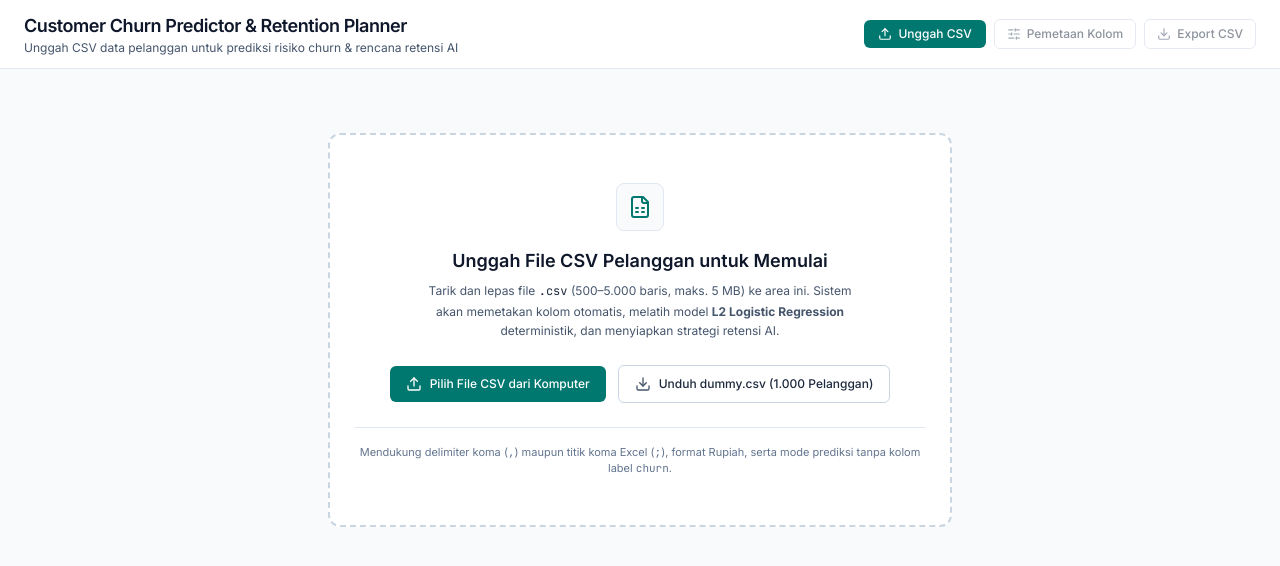
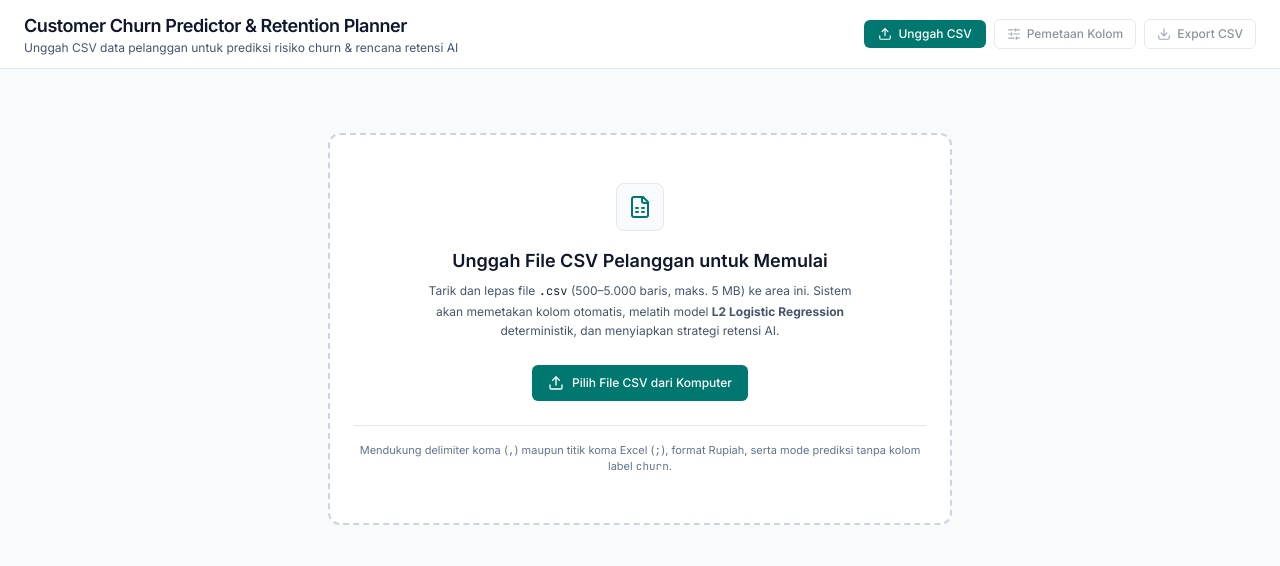
Before and after one commit to Ridho-h/ruangguru-churn-predictor, a Next.js app in the folder web/: page / in a window 1280 px wide. Shown: the top 566 px of the page. Built offline with nearby package versions, Linux system fonts and the light colour scheme.

Commit message:
chore(uc-04): remove dummy.csv download button from upload dropzone

```diff
--- a/web/src/app/page.tsx
+++ b/web/src/app/page.tsx
@@ -3,7 +3,6 @@
 import { useCallback, useEffect, useRef, useState } from "react";
 import {
   AlertCircle,
-  Download,
   FileSpreadsheet,
   Info,
   Loader2,
@@ -348,15 +347,6 @@ export default function HomePage() {
                 <Upload className="h-4 w-4" />
                 Pilih File CSV dari Komputer
               </button>
-
-              <a
-                href="/datasets/dummy.csv"
-                download="dummy.csv"
-                className="inline-flex items-center gap-2 rounded-md border border-slate-300 bg-white px-4 py-2.5 text-xs font-medium text-slate-800 hover:bg-slate-50"
-              >
-                <Download className="h-4 w-4 text-slate-600" />
-                Unduh dummy.csv (1.000 Pelanggan)
-              </a>
             </div>
 
             <div className="mt-6 border-t border-slate-200 pt-4 text-[11px] text-slate-500">
```
